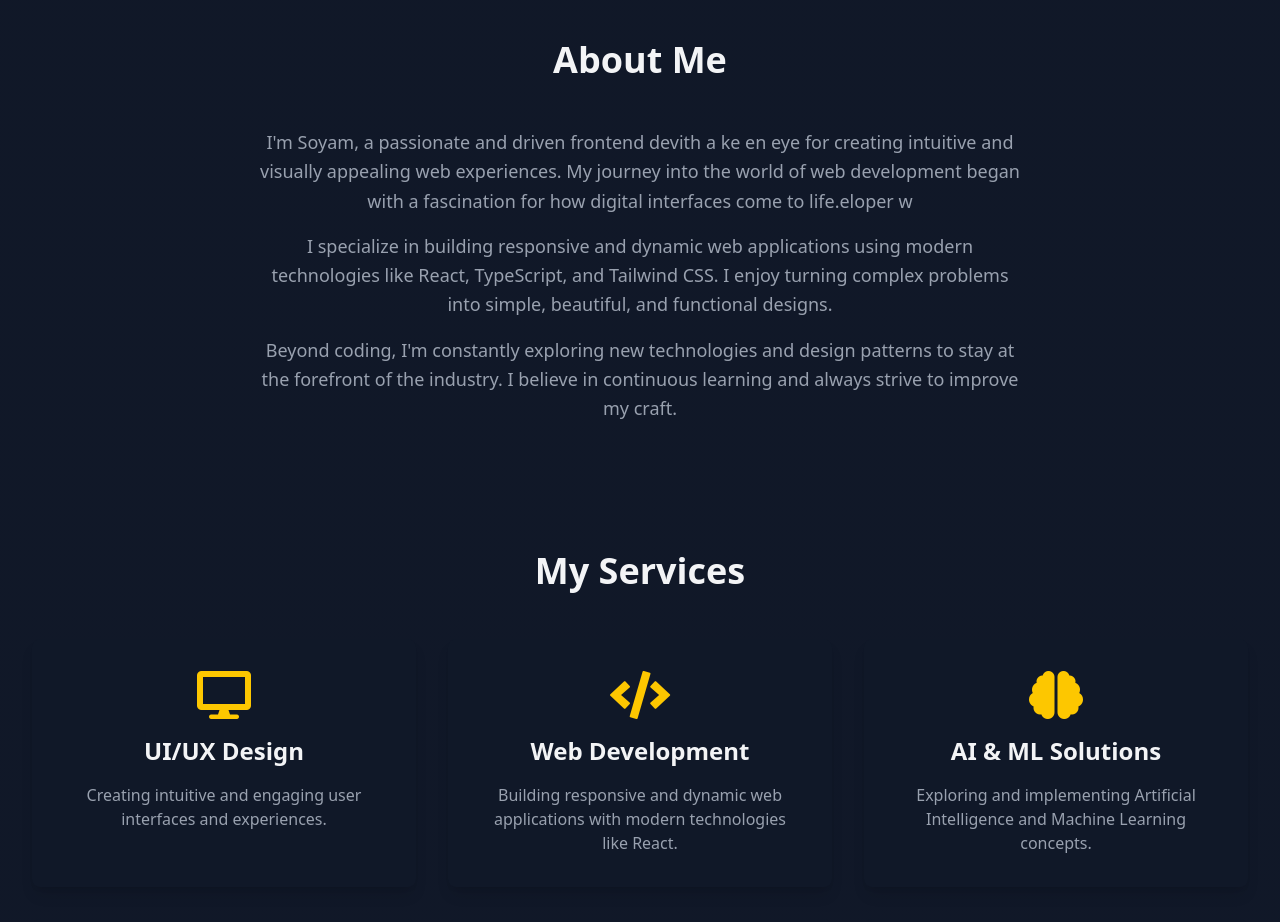
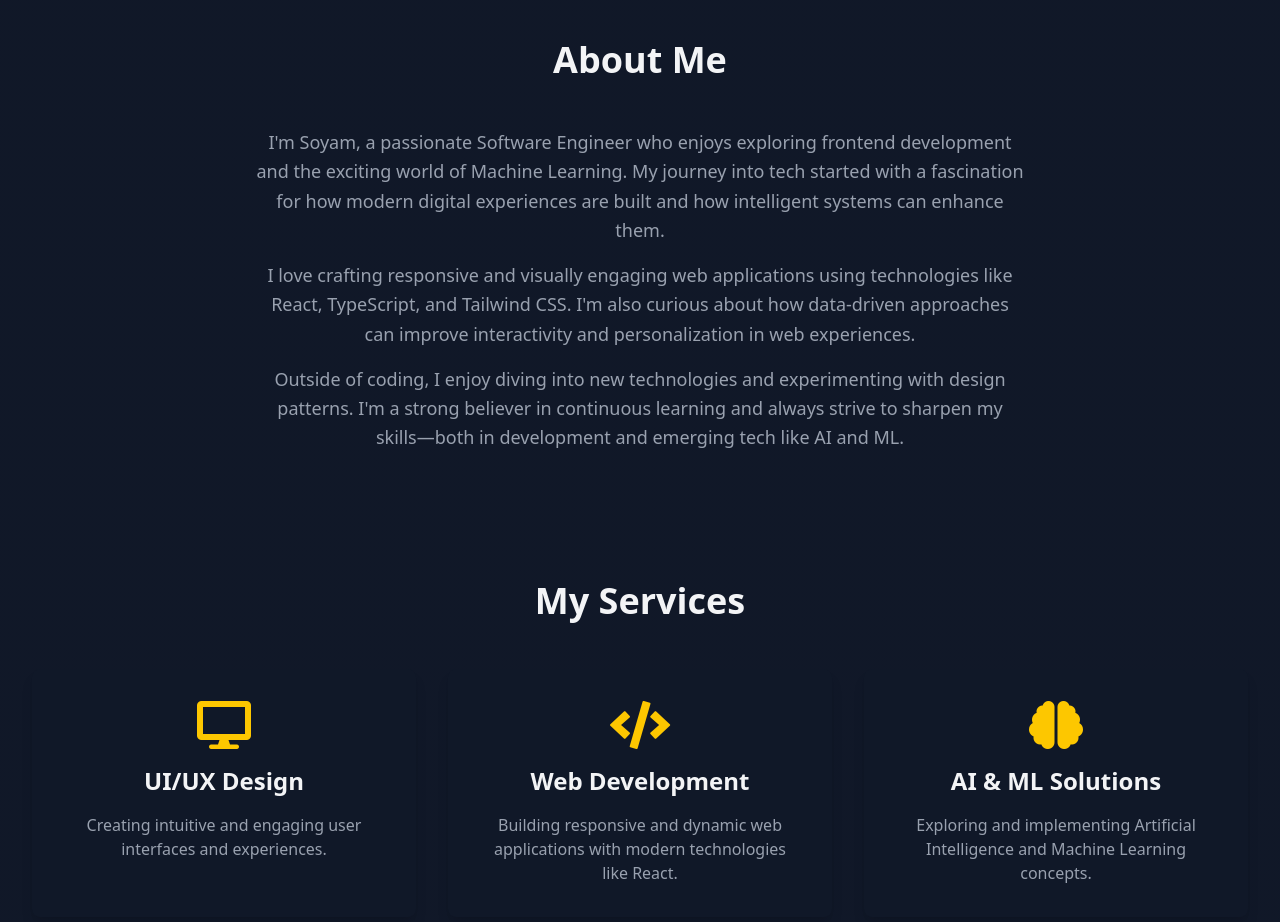
Before and after one commit to Soisyam/my-portfolio, a React (Vite) app: page / in a window 1280 px wide. Shown: the part 940-1862 px from the top of the page. Built offline with nearby package versions, Linux system fonts and the light colour scheme.

Commit message:
Updated About.tsx

```diff
--- a/src/components/About.tsx
+++ b/src/components/About.tsx
@@ -6,13 +6,13 @@ const About: React.FC = () => {
       <h2 className="text-4xl font-bold mb-12">About Me</h2>
       <div className="max-w-3xl mx-auto text-lg text-gray-400 leading-relaxed">
         <p className="mb-4">
-          I'm Soyam, a passionate and driven frontend devith a ke   en eye for creating intuitive and visually appealing web experiences. My journey into the world of web development began with a fascination for how digital interfaces come to life.eloper w
+          I'm Soyam, a passionate Software Engineer who enjoys exploring frontend development and the exciting world of Machine Learning. My journey into tech started with a fascination for how modern digital experiences are built and how intelligent systems can enhance them.
         </p>
         <p className="mb-4">
-          I specialize in building responsive and dynamic web applications using modern technologies like React, TypeScript, and Tailwind CSS. I enjoy turning complex problems into simple, beautiful, and functional designs.
+          I love crafting responsive and visually engaging web applications using technologies like React, TypeScript, and Tailwind CSS. I'm also curious about how data-driven approaches can improve interactivity and personalization in web experiences.
         </p>
         <p>
-          Beyond coding, I'm constantly exploring new technologies and design patterns to stay at the forefront of the industry. I believe in continuous learning and always strive to improve my craft.
+          Outside of coding, I enjoy diving into new technologies and experimenting with design patterns. I'm a strong believer in continuous learning and always strive to sharpen my skills—both in development and emerging tech like AI and ML.
         </p>
       </div>
     </section>
```
